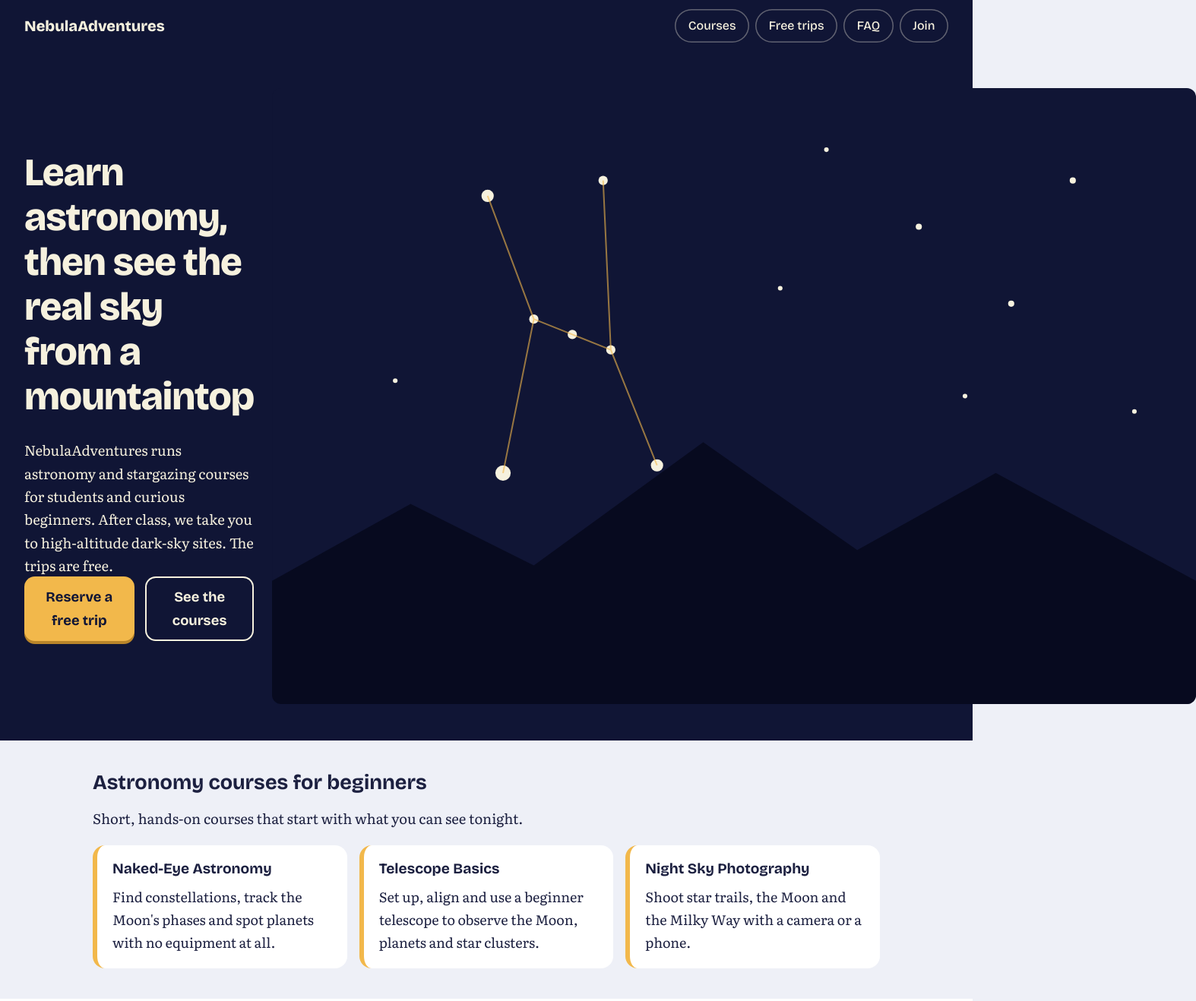
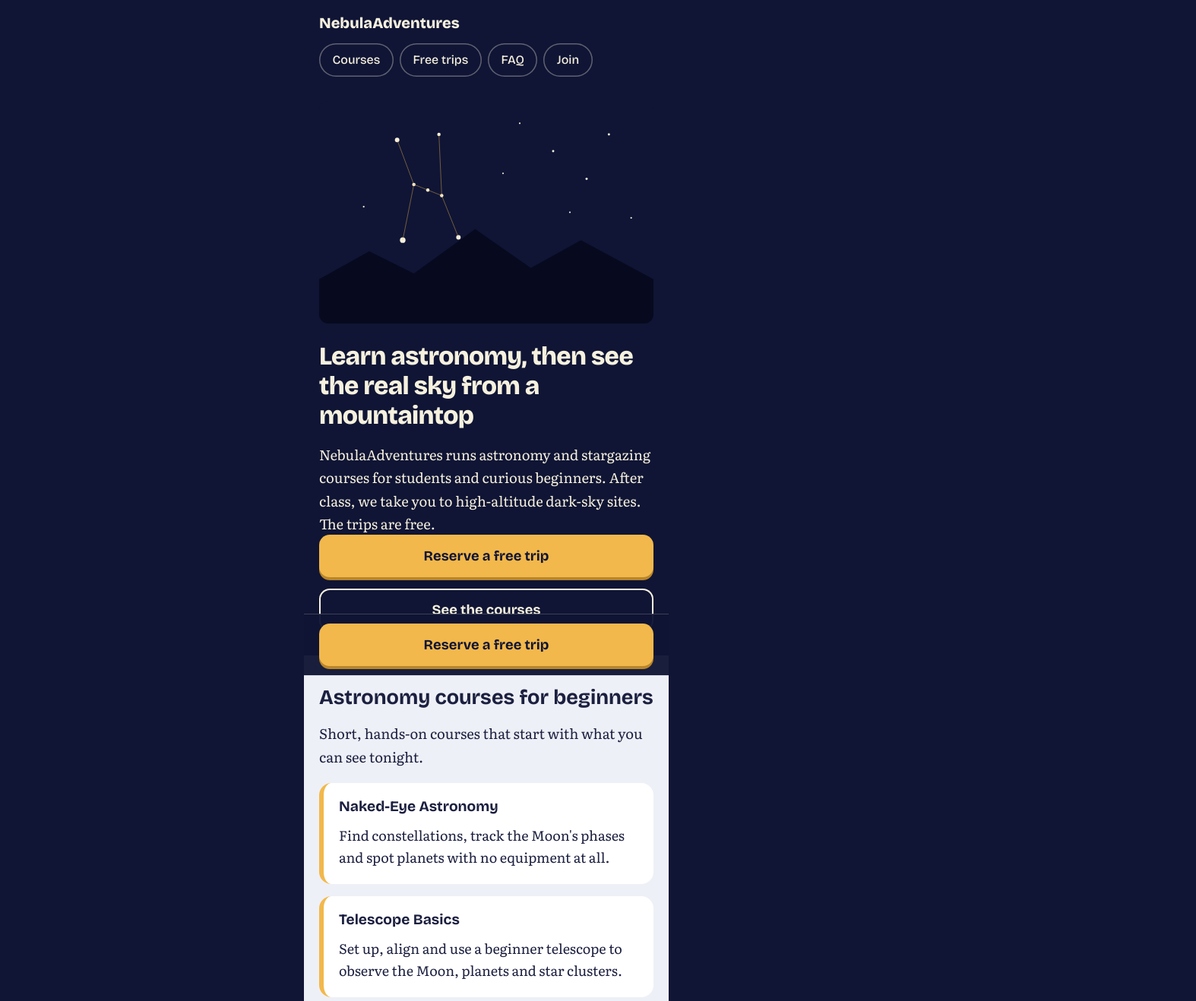
Before and after one commit to somnath-re-code/Nebula-Adventures, a plain HTML site: page index.html in a window 1280 px wide. Shown: the top 1318 px of the page at 76% size, 1574 px wide, since content can reach past the window. Drawn offline with nearby package versions, Linux system fonts and the light colour scheme; files whose address does not match are found by name.

Commit message:
Update style.css

```diff
--- a/style.css
+++ b/style.css
@@ -1,4 +1,4 @@
-/* NebulaAdventures: mobile-first. Base styles are for phones; wider screens are enhanced below. */
+/* NebulaAdventures: built for phones only. One column, thumb-sized controls. */
 :root {
   --night: #101535;
   --dusk: #3b3566;
@@ -13,18 +13,28 @@
 
 *, *::before, *::after { box-sizing: border-box; }
 
-html { -webkit-text-size-adjust: 100%; scroll-behavior: smooth; scroll-padding-top: 4.5rem; }
+html {
+  -webkit-text-size-adjust: 100%;
+  -webkit-tap-highlight-color: transparent;
+  scroll-behavior: smooth;
+  scroll-padding-top: .75rem;
+  background: var(--night); /* shows around the phone column if opened on a wide screen */
+}
 @media (prefers-reduced-motion: reduce) { html { scroll-behavior: auto; } }
 
+/* The page is one phone-width column, centred on any screen */
 body {
-  margin: 0;
+  max-width: 480px;
+  min-height: 100vh;
+  margin: 0 auto;
   font-family: var(--font-body);
   font-size: 1.125rem;
   line-height: 1.65;
   color: var(--ink);
   background: var(--moon);
+  overflow-x: hidden;
   overflow-wrap: break-word;
-  padding-bottom: calc(5.5rem + env(safe-area-inset-bottom)); /* room for the sticky button */
+  padding-bottom: 5.5rem; /* room for the sticky button */
 }
 
 img { max-width: 100%; height: auto; display: block; border-radius: 12px; }
@@ -40,21 +50,14 @@ a:focus-visible, summary:focus-visible { outline: 3px solid var(--lantern); outl
 .skip { position: absolute; left: -999px; top: 0; background: var(--lantern); color: var(--night); padding: .75rem 1rem; z-index: 30; }
 .skip:focus { left: 0; }
 
-/* Header: brand on top, swipeable chip menu below */
-.site-header {
-  position: sticky; top: 0; z-index: 20;
-  background: var(--night); color: var(--starlight);
-  padding: max(.75rem, env(safe-area-inset-top)) 0 .75rem;
-}
+/* Header: brand, then a swipeable menu. Not sticky, so it never eats screen space. */
+.site-header { background: var(--night); color: var(--starlight); padding: .9rem 0 .75rem; }
 .brand {
-  display: block; padding: 0 var(--pad) .5rem;
+  display: block; padding: 0 var(--pad) .6rem;
   font-family: var(--font-head); font-weight: 800; font-size: 1.25rem;
   color: var(--starlight); text-decoration: none;
 }
-.site-header nav {
-  display: flex; gap: .5rem; overflow-x: auto;
-  padding: 0 var(--pad); scrollbar-width: none;
-}
+.site-header nav { display: flex; gap: .5rem; overflow-x: auto; padding: 0 var(--pad); scrollbar-width: none; }
 .site-header nav::-webkit-scrollbar { display: none; }
 .site-header nav a {
   flex: none; display: inline-flex; align-items: center; min-height: 44px;
@@ -65,7 +68,7 @@ a:focus-visible, summary:focus-visible { outline: 3px solid var(--lantern); outl
 }
 .site-header nav a:active { background: rgba(246, 241, 222, .15); }
 
-/* CTA buttons: big, full width, thumb-friendly */
+/* CTA buttons: full width, thumb-sized */
 .btn {
   display: flex; align-items: center; justify-content: center;
   width: 100%; min-height: 56px; padding: .75rem 1.5rem;
@@ -76,33 +79,27 @@ a:focus-visible, summary:focus-visible { outline: 3px solid var(--lantern); outl
   box-shadow: 0 4px 0 #b9852a;
 }
 .btn:active { transform: translateY(3px); box-shadow: 0 1px 0 #b9852a; }
-.btn-ghost { background: transparent; color: var(--starlight); box-shadow: inset 0 0 0 2px var(--starlight); }
-.btn-ghost:active { box-shadow: inset 0 0 0 2px var(--starlight); background: rgba(246, 241, 222, .15); }
+.btn-ghost, .btn-ghost:active { background: transparent; color: var(--starlight); box-shadow: inset 0 0 0 2px var(--starlight); }
+.btn-ghost:active { background: rgba(246, 241, 222, .15); }
 .actions { display: grid; gap: .9rem; margin: 1.5rem 0 0; }
 
-/* Hero: image first, then headline, then stacked buttons */
-.hero {
-  display: flex; flex-direction: column; gap: 1.5rem;
-  padding: 1.25rem var(--pad) 2rem;
-  background: var(--night); color: var(--starlight);
-}
+/* Hero */
+.hero { display: flex; flex-direction: column; gap: 1.5rem; padding: 1.25rem var(--pad) 2rem; background: var(--night); color: var(--starlight); }
 .hero-img { order: -1; width: 100%; aspect-ratio: 3 / 2; object-fit: cover; }
+.hero h1 { margin-bottom: .5em; }
 .hero p { font-size: 1.15rem; margin: 0; }
-.hero h1 { margin-bottom: .5em; }
 
-/* Sections: one column, generous spacing */
+/* Sections */
 .section { padding: 2.5rem var(--pad); }
 .lead { font-size: 1.15rem; }
 
 .course-list { display: grid; gap: 1rem; margin-top: 1.25rem; }
-.course-list article {
-  background: #fff; border-radius: 16px; padding: 1.25rem;
-  border-left: 6px solid var(--lantern);
-}
+.course-list article { background: #fff; border-radius: 16px; padding: 1.25rem; border-left: 6px solid var(--lantern); }
 .course-list h3 { margin-top: 0; }
 .course-list p { margin: 0; }
 
 .trips { display: grid; gap: 1.5rem; background: #fff; }
+.trips h2 { margin-bottom: .4em; }
 
 /* FAQ accordions */
 details { background: #fff; border-radius: 14px; margin-bottom: .75rem; }
@@ -116,36 +113,20 @@ details[open] summary::after { content: "\2212"; }
 summary h3 { margin: 0; font-size: 1.05rem; }
 details p { padding: 0 1.1rem 1rem; margin: 0; }
 
-.join { text-align: left; background: var(--night); color: var(--starlight); }
+.join { background: var(--night); color: var(--starlight); }
 .join .btn { margin-top: 1rem; }
 
 .site-footer { background: var(--night); color: var(--starlight); padding: 1.5rem var(--pad); border-top: 1px solid rgba(246, 241, 222, .15); }
 .site-footer p { margin: 0; font-size: .95rem; }
 
-/* Sticky bottom CTA, phones only */
+/* Sticky bottom button: same width as the page column */
 .sticky-cta {
-  position: fixed; left: 0; right: 0; bottom: 0; z-index: 20;
+  position: fixed; bottom: 0; left: 50%; z-index: 20;
+  width: 100%; max-width: 480px; transform: translateX(-50%);
   padding: .75rem var(--pad) calc(.75rem + env(safe-area-inset-bottom));
   background: rgba(16, 21, 53, .96);
   border-top: 1px solid rgba(246, 241, 222, .2);
+  transition: transform .2s ease;
 }
-
-/* Tablets and up: enhance, keep it simple */
-@media (min-width: 720px) {
-  :root { --pad: 2rem; }
-  body { padding-bottom: 0; }
-  .sticky-cta { display: none; }
-  .site-header { display: flex; align-items: center; justify-content: space-between; padding: .75rem var(--pad); }
-  .brand { padding: 0; }
-  .site-header nav { padding: 0; overflow: visible; }
-  .btn { width: auto; display: inline-flex; }
-  .actions { grid-auto-flow: column; justify-content: start; }
-  h1 { font-size: 3.2rem; }
-  .hero { flex-direction: row; align-items: center; padding: 3rem var(--pad); }
-  .hero > * { flex: 1; }
-  .hero-img { order: 0; }
-  .section { max-width: 1100px; margin: 0 auto; }
-  .course-list { grid-template-columns: repeat(3, 1fr); }
-  .trips { grid-template-columns: 1fr 1fr; align-items: start; max-width: none; padding-inline: max(var(--pad), calc((100% - 1100px) / 2)); }
-  .join { max-width: none; padding-inline: max(var(--pad), calc((100% - 1100px) / 2)); }
-}
+.sticky-cta.is-hidden { transform: translate(-50%, 110%); }
+@media (prefers-reduced-motion: reduce) { .sticky-cta { transition: none; } }
```
